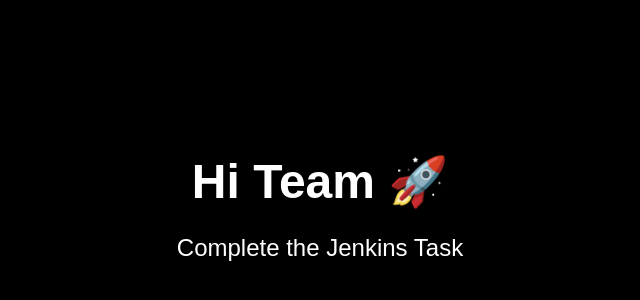
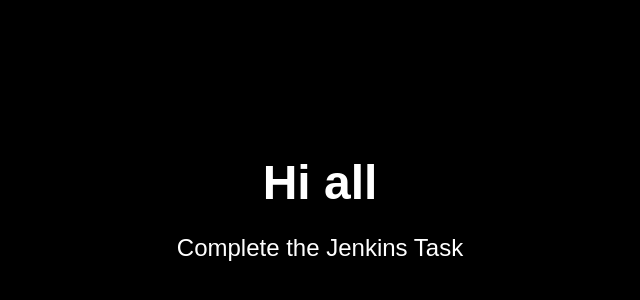
Before and after one commit to MANOJKUMAR0345/Jenkins-01, a plain HTML site: page index.html in a window 1280 px wide. Shown: the part 196-496 px from the top of the page, without its empty margins (320-960 px from the left). Drawn offline with Linux system fonts and the light colour scheme.

Commit message:
Change greeting from 'Hi Team' to 'Hi all'

```diff
--- a/index.html
+++ b/index.html
@@ -31,7 +31,7 @@
 </head>
 <body>
   <div>
-    <h1>Hi Team 🚀</h1>
+    <h1>Hi all</h1>
     <p>Complete the Jenkins Task</p>
   </div>
 </body>
```
